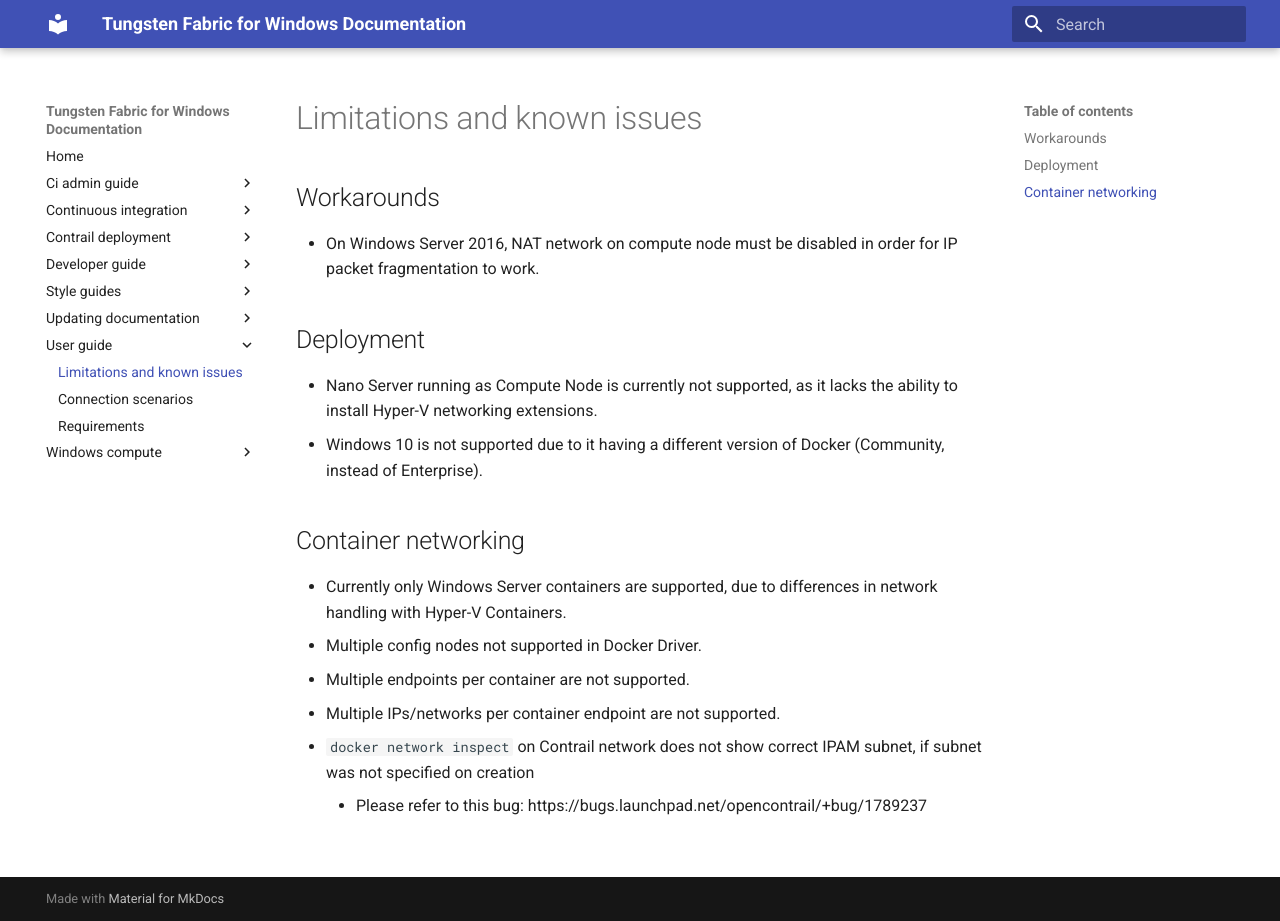
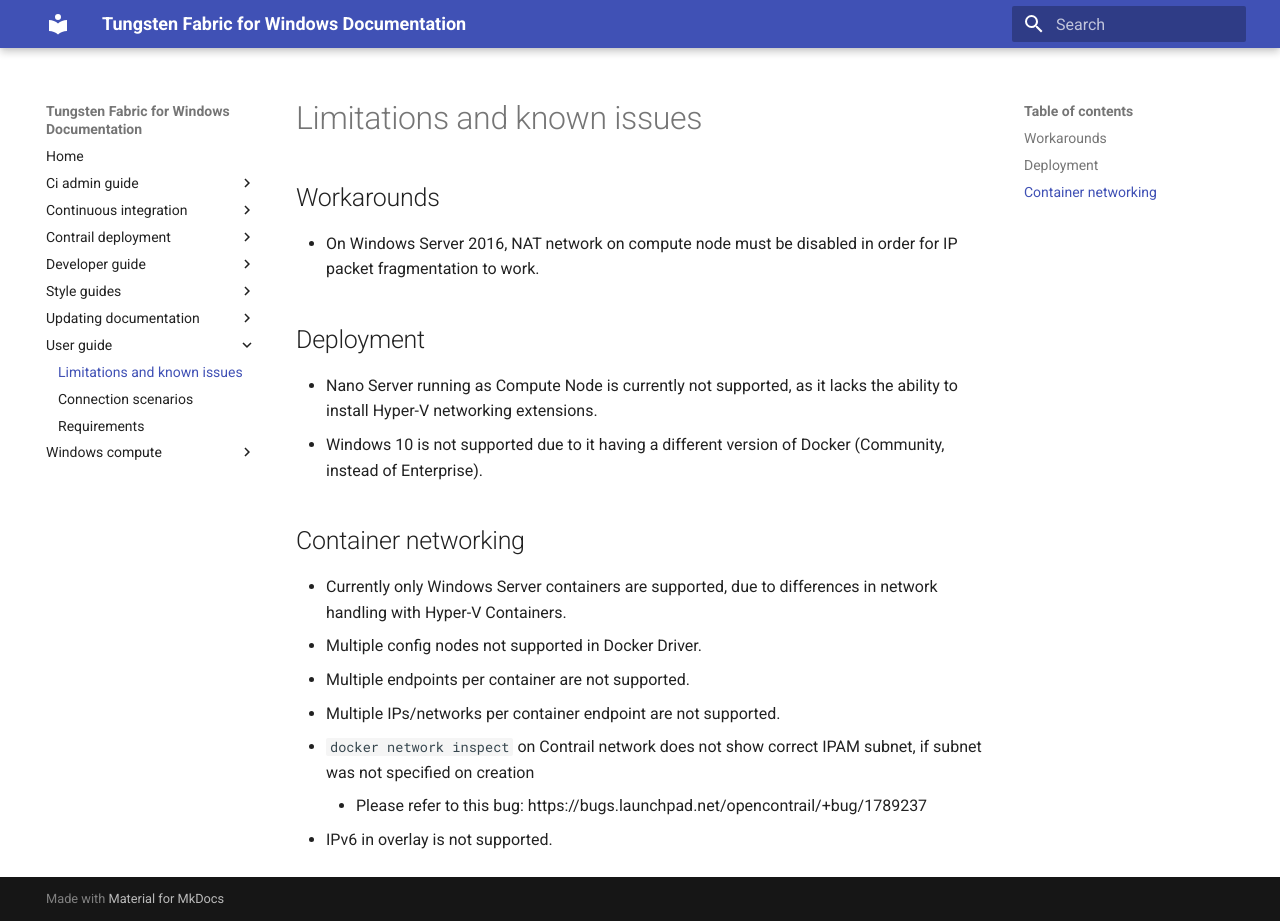
Before and after one commit to piotr-szuberski/contrail-windows-docs, an MkDocs documentation site: the page built from doc/user_guide/caveats.md, in a window 1280 px wide and 921 px high. Built offline with MkDocs 1.6.1 and Material for MkDocs 9.7.7, drawn with Linux system fonts in a browser that asks for light colours.

Commit message:
IPv6 not supported to caveats. (#59)
* IPv6 not supported to caveats.

* Correct IPv6 support note in caveats

```diff
--- a/doc/user_guide/caveats.md
+++ b/doc/user_guide/caveats.md
@@ -17,3 +17,4 @@
 * Multiple IPs/networks per container endpoint are not supported.
 * `docker network inspect` on Contrail network does not show correct IPAM subnet, if subnet was not specified on creation
     * Please refer to this bug: https://bugs.launchpad.net/opencontrail/+bug/1789237
+* IPv6 in overlay is not supported.
```
